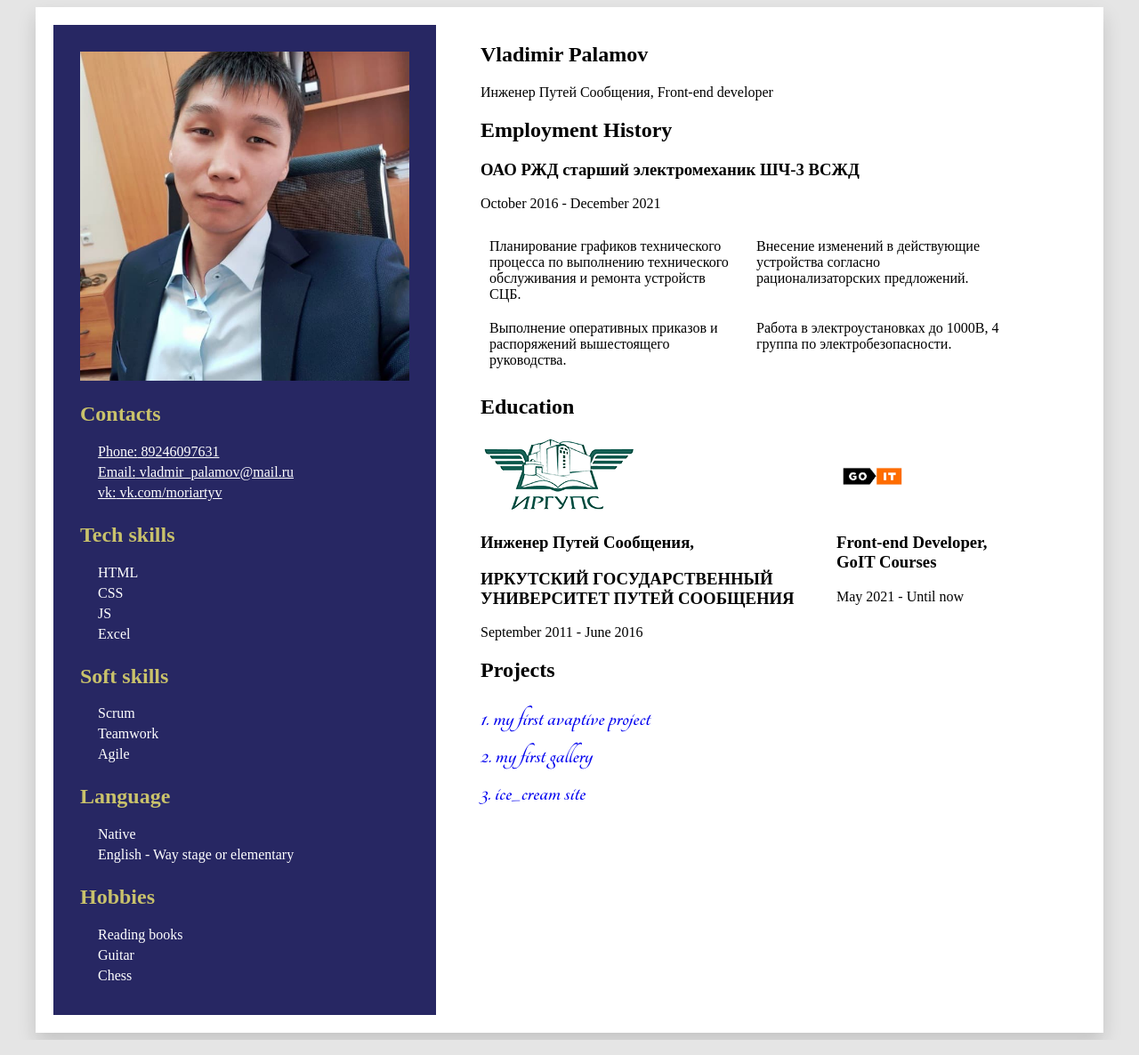
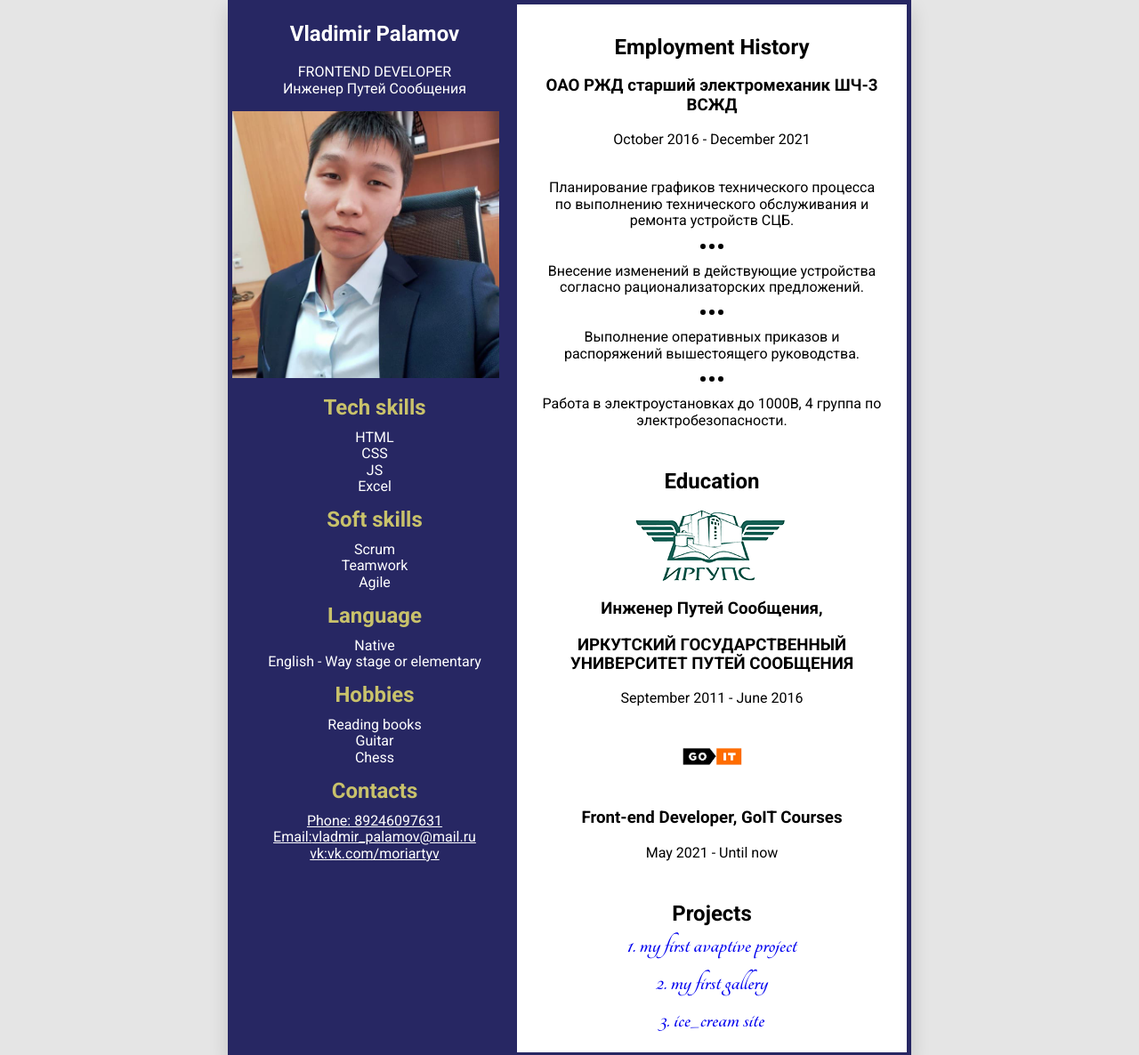
Before and after one commit to moriarty15/Myresume, a plain HTML site: page index.html in a window 1280 px wide. Shown: the whole page at 89% size. Drawn offline with nearby package versions, Linux system fonts and the light colour scheme.

Commit message:
адаптация страницы резюме под мобилку

```diff
--- a/css/style.css
+++ /dev/null
@@ -1,114 +0,0 @@
-* {
-  box-sizing: border-box;
-}
-
-.conteiner {
-  background-color: #fff;
-  box-shadow: 0px 10px 20px rgba(0, 0, 0, 0.15);
-  display: flex;
-  width: 1200px;
-  margin-left: auto;
-  margin-right: auto;
-  padding: 20px;
-}
-.left-side {
-  left: 0;
-  top: 0;
-  background-color: rgb(39, 39, 99);
-  color: white;
-  padding: 30px;
-}
-.right-side {
-  width: 600px;
-  margin-left: 50px;
-}
-/* .e2 {
-  background: repeating-linear-gradient(
-    #fff,
-    #fff 20px,
-    #e1e1e1 20px,
-    #e1e1e1 25px
-  );
-} */
-li {
-  list-style: none;
-}
-ul,
-ol,
-p {
-  padding: 0;
-  margin: 0;
-}
-a {
-  text-decoration: none;
-}
-.contact li a {
-  text-decoration: none;
-  color: inherit;
-}
-.contact {
-  text-decoration: underline;
-}
-.contact li a:hover,
-.contact li a:focus,
-.contact li a:active {
-  color: lawngreen;
-}
-.left-side li {
-  padding-left: 20px;
-  padding-bottom: 5px;
-}
-.w1 {
-  color: rgb(201, 194, 107);
-}
-.left-side figure {
-  margin: 0;
-}
-.contain {
-  margin-top: 20px;
-  width: 700px;
-  display: flex;
-  flex-wrap: wrap;
-}
-
-.contain li {
-  width: 300px;
-  margin: 0;
-  padding: 10px;
-}
-.contain-educ {
-  display: flex;
-  align-items: baseline;
-}
-.contain-study {
-  width: 400px;
-}
-.contain-st {
-  width: 200px;
-}
-/*  пример анимации в сss */
-/* @keyframes changeBGC {
-  0% {
-    background-color: teal;
-  }
-  50% {
-    background-color: blue;
-  }
-  100% {
-    background-color: orange;
-  }
-} */
-body {
-  background-color: #e5e5e5;
-  animation-name: changeBGC;
-  animation-duration: 3000ms;
-  animation-timing-function: linear;
-  animation-iteration-count: infinite;
-  animation-direction: alternate;
-}
-.project__link {
-  font-family: Tangerine, sans-serif;
-  font-weight: 700;
-  font-size: 30px;
-  line-height: 1.4;
-}
--- a/index.html
+++ b/index.html
@@ -1,93 +1,123 @@
 <!DOCTYPE html>
-<html lang="ru">
+<html lang="en">
 
 <head>
-    <meta charset="utf-8" />
+    <meta charset="UTF-8">
+    <meta http-equiv="X-UA-Compatible" content="IE=edge">
+    <meta name="viewport" content="width=device-width, initial-scale=1.0">
+    <link rel="stylesheet" href="https://cdnjs.cloudflare.com/ajax/libs/modern-normalize/1.1.0/modern-normalize.css">
+    <link rel="preconnect" href="https://fonts.googleapis.com">
+    <link rel="preconnect" href="https://fonts.gstatic.com" crossorigin>
+    <link href="https://fonts.googleapis.com/css2?family=Roboto:wght@400;700&family=Tangerine:wght@400;700&display=swap"
+        rel="stylesheet">
+    <link rel="stylesheet" href="./css/main.min.css">
     <title>remuse Palamov Vladimir</title>
-    <link href="https://fonts.googleapis.com/css2?family=Tangerine:wght@400;700&display=swap" rel="stylesheet">
 </head>
 
 <body>
-
-    <link rel="stylesheet" href="./css/style.css">
     <main>
-        <div class="conteiner">
-            <aside class="left-side">
-                <FIGure>
-                    <img src="./img/photo_2021-01-29_10-19-52.jpg" alt="My photo" width="370">
-                </FIGure>
-                <sectoin>
-                    <h2 class="w1">
-                        Contacts
-                    </h2>
-                    <ul class="contact">
-                        <li class="t1">Phone:<a href="tel:89246097631"> 89246097631</a></li>
-                        <li class="t1">Email:<a href=" mailto:vladmir_palamov@mail.ru"> vladmir_palamov@mail.ru</a></li>
-                        <li class="t1">vk:<a href=" https://vk.com/moriartyv" target="_blank"> vk.com/moriartyv</a>
+        <div class="container">
+            <section class="section__advantages">
+                <h1 class="hero__title">Vladimir Palamov</h1>
+                <p class="jobs-time">FRONTEND DEVELOPER <br> Инженер Путей Сообщения</p>
+                <a href=""><img class="hero__photo" src="./img/photo_2021-01-29_10-19-52.jpg" alt="My photo"
+                        width="370"></a>
+                <aside class="left-side">
+                    <ul class="info__list">
+                        <li class="info__item">
+                            <h2 class="info__title">Tech skills</h2>
+                            <ul class="skills__list">
+                                <li class="skills__item">HTML</li>
+                                <li class="skills__item">CSS</li>
+                                <li class="skills__item">JS</li>
+                                <li class="skills__item">Excel</li>
+                            </ul>
+                        </li>
+                        <li class="info__item">
+                            <h2 class="info__title">Soft skills</h2>
+                            <ul class="skills__list">
+                                <li class="skills__item">Scrum</li>
+                                <li class="skills__item">Teamwork</li>
+                                <li class="skills__item">Agile</li>
+                            </ul>
+                        </li>
+                        <li class="info__item">
+                            <h2 class="info__title">Language</h2>
+                            <ul>
+                                <li class="skills__item">Native</li>
+                                <li class="skills__item">English - Way stage or elementary</li>
+                            </ul>
+                        </li>
+                        <li class="info__item">
+                            <h2 class="info__title">Hobbies</h2>
+                            <ul>
+                                <li class="skills__item">Reading books</li>
+                                <li class="skills__item">Guitar</li>
+                                <li class="skills__item">Chess</li>
+                            </ul>
+                        </li>
+                        <li class="info__item">
+                            <h2 class="info__title">Contacts</h2>
+                            <ul class="contact">
+                                <li class="contact__item">Phone:<a class="contact__link" href="tel:89246097631">
+                                        89246097631</a>
+                                </li>
+                                <li class="contact__item">Email:<a class="contact__link"
+                                        href=" mailto:vladmir_palamov@mail.ru">vladmir_palamov@mail.ru</a></li>
+                                <li class="contact__item">vk:<a class="contact__link" href=" https://vk.com/moriartyv"
+                                        target="_blank">vk.com/moriartyv</a>
+                                </li>
+                            </ul>
                         </li>
                     </ul>
-                </sectoin>
-                <section>
-                    <h2 class="w1">Tech skills</h2>
-                    <ul>
-                        <li class="t2">HTML</li>
-                        <li class="t2">CSS</li>
-                        <li class="t2">JS</li>
-                        <li class="t2">Excel</li>
-                    </ul>
-                </section>
-                <section>
-                    <h2 class="w1">Soft skills</h2>
-                    <ul>
-                        <li class="t2">Scrum</li>
-                        <li class="t2">Teamwork</li>
-                        <li class="t2">Agile</li>
-                    </ul>
-                </section>
-                <section>
-                    <h2 class="w1">Language</h2>
-                    <ul>
-                        <li class="t2">Native</li>
-                        <li class="t2">English - Way stage or elementary</li>
-                    </ul>
-                </section>
-                <section>
-                    <h2 class="w1">Hobbies</h2>
-                    <ul>
-                        <li class="t2">Reading books</li>
-                        <li class="t2">Guitar</li>
-                        <li class="t2">Chess</li>
-                    </ul>
-                </section>
-            </aside>
-            <div class="right-side">
-                <section>
-                    <h1>Vladimir Palamov</h1>
-                    <p class="jobs-time">Инженер Путей Сообщения, Front-end developer</p>
-
-                </section>
-                <section>
+                </aside>
+            </section>
+            <div class="history__section">
+                <section class="section__container">
                     <h2 class="e1">Employment History</h2>
                     <h3>ОАО РЖД <span class="accent">старший электромеханик ШЧ-3 ВСЖД</span> </h3>
                     <p>October 2016 - December 2021</p>
                     <ul class="contain">
-                        <li class="e2">
+                        <li class="contain__item">
                             <p class="text_decor">
                                 Планирование графиков технического процесса по выполнению
                                 технического обслуживания и ремонта устройств СЦБ.
                             </p>
+                            <ul class="points__list">
+                                <li class="points__item"></li>
+                                <li class="points__item"></li>
+                                <li class="points__item"></li>
+                            </ul>
                         </li>
-                        <li class="e2">Внесение изменений в действующие устройства согласно рационализаторских
-                            предложений.
+                        <li class="contain__item">
+                            <p class="text_decor">Внесение изменений в действующие устройства согласно
+                                рационализаторских
+                                предложений.</p>
+                            <ul class="points__list">
+                                <li class="points__item"></li>
+                                <li class="points__item"></li>
+                                <li class="points__item"></li>
+                            </ul>
                         </li>
-                        <li class="e2">Выполнение оперативных приказов и распоряжений вышестоящего руководства.</li>
-                        <li class="e2">Работа в электроустановках до 1000В, 4 группа по электробезопасности.</li>
+                        <li class="contain__item">
+                            <p class="text_decor">Выполнение оперативных приказов и распоряжений вышестоящего
+                                руководства.</p>
+                            <ul class="points__list">
+                                <li class="points__item"></li>
+                                <li class="points__item"></li>
+                                <li class="points__item"></li>
+                            </ul>
+                        </li>
+                        <li class="contain__item">
+                            <p class="text_decor">Работа в электроустановках до 1000В, 4 группа по электробезопасности.
+                            </p>
+                        </li>
                     </ul>
                 </section>
-                <section>
-                    <h2>Education</h2>
-                    <div class="contain-educ">
-                        <div class="contain-study">
+                <section class="section__container">
+                    <h2 class="education__title">Education</h2>
+                    <div class="contain__educ">
+                        <div class="contain__study">
                             <img src="./img/logo.png" alt="emb">
                             <h3>Инженер Путей Сообщения,</h3>
                             <h3 class="accent">ИРКУТСКИЙ ГОСУДАРСТВЕННЫЙ
@@ -96,14 +126,13 @@
                             <p>September 2011 - June 2016</p>
                         </div>
                         <div class="contain-st">
-
                             <img src="img/unnamed.jpg" alt="emb1" width="80">
                             <h3>Front-end Developer, <span class="accent">GoIT Courses</span></h3>
                             <p>May 2021 - Until now</p>
                         </div>
                     </div>
                 </section>
-                <section>
+                <section class="section__container">
                     <h2 class="pro1">Projects</h2>
                     <ol>
                         <li>
@@ -115,7 +144,8 @@
                         </li>
                         <li>
                             <a class="project__link" href="https://moriarty15.github.io/goit-js-hw-08-gallery/"
-                                target="_blank">2. my first
+                                target="_blank">2.
+                                my first
                                 gallery
                             </a>
                         </li>
@@ -129,11 +159,9 @@
 
                 </section>
             </div>
-
         </div>
     </main>
 
 </body>
 
-
 </html>
--- /dev/null
+++ b/sass/main.scss
@@ -0,0 +1,136 @@
+* {
+  box-sizing: border-box;
+}
+body {
+  font-family: Roboto, sans-serif;
+  background-color: #e5e5e5;
+  text-align: center;
+  color: #fff;
+}
+ul,
+ol,
+li,
+h2 {
+  padding: 0;
+  margin: 0;
+}
+li,
+ol {
+  list-style: none;
+}
+a {
+  text-decoration: none;
+}
+img {
+  display: block;
+  margin-right: auto;
+  margin-left: auto;
+}
+.container {
+  background-color: #272763;
+  box-shadow: 0px 10px 20px rgba(0, 0, 0, 0.15);
+  margin-left: auto;
+  margin-right: auto;
+  padding: 5px;
+}
+.points__list {
+  display: flex;
+  margin-left: -4px;
+  justify-content: center;
+}
+.points__item {
+  margin-left: 4px;
+  width: 6px;
+  height: 6px;
+  border-radius: 50%;
+  background-color: #000;
+}
+.hero__photo {
+  margin: 0 auto;
+}
+@media screen and (min-width: 320px) {
+  .hero__photo {
+    width: 300px;
+
+    margin-bottom: 20px;
+  }
+  .container {
+    max-width: 320px;
+    overflow: hidden;
+  }
+  .hero__title {
+    text-align: center;
+  }
+  .history__section {
+    background-color: #fff;
+    color: #000;
+    padding-top: 20px;
+  }
+}
+.left-side {
+  background-color: rgb(39, 39, 99);
+  color: white;
+  padding-bottom: 20px;
+  display: flex;
+  justify-content: space-around;
+  flex-wrap: wrap;
+}
+.project__link {
+  font-family: Tangerine, sans-serif;
+  font-weight: 700;
+  font-size: 30px;
+  line-height: 1.4;
+}
+
+.contact {
+  text-decoration: underline;
+}
+.contact__link {
+  color: inherit;
+}
+
+.info__title {
+  color: rgb(201, 194, 107);
+  margin-bottom: 10px;
+}
+.contain {
+  margin-top: 20px;
+  display: flex;
+  flex-wrap: wrap;
+}
+.contain__item {
+  margin: 0;
+  padding: 0 10px;
+}
+
+// .contact__link:hover,
+// :focus,
+// :active {
+//   color: lawngreen;
+// }
+.education__title {
+  margin-bottom: 15px;
+}
+.section__container {
+  padding: 15px;
+}
+@media screen and (min-width: 768px) {
+  .container {
+    min-width: 768px;
+    display: flex;
+  }
+  .section__advantages {
+    min-width: 320px;
+  }
+
+  .hero__photo {
+    margin: 0;
+    margin-bottom: 20px;
+  }
+  .left-side {
+    display: block;
+  }
+  .info__item:not(:last-child) {
+    margin-bottom: 15px;
+  }
+}
```
Also changed, not shown: css/main.css (added), css/main.min.css (added), 2 other files.
